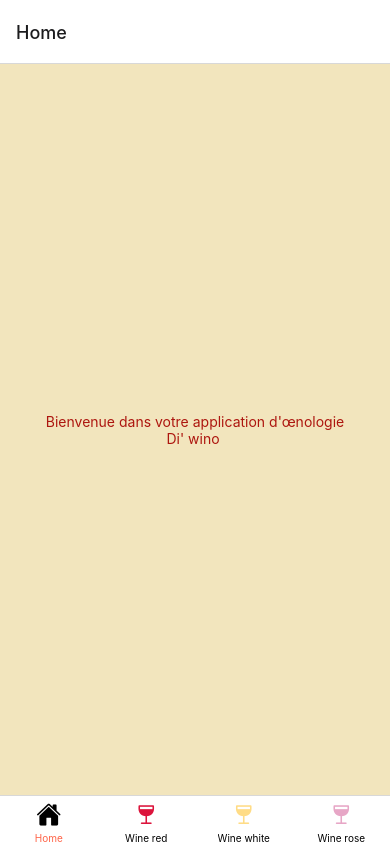
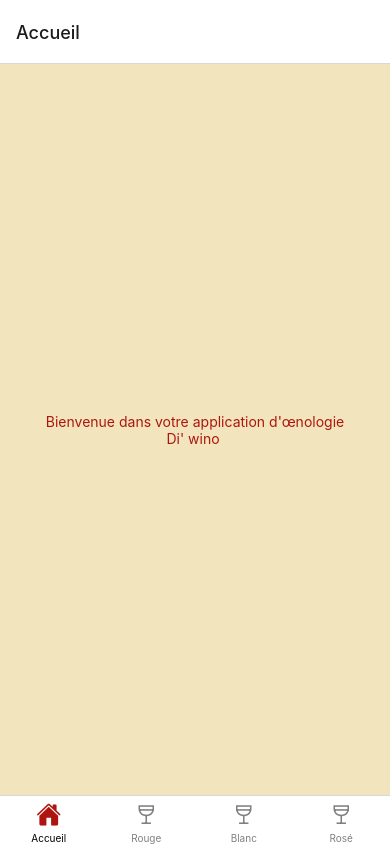
Before and after one commit to sofiane-wattiez/App-react, a React Native app: screen / in a window 390 px wide. Built offline with nearby package versions, Linux system fonts and the light colour scheme.

Commit message:
navbar update

```diff
--- a/components/NavigationBar/NavBar.js
+++ b/components/NavigationBar/NavBar.js
@@ -6,63 +6,72 @@ import { Ionicons } from '@expo/vector-icons';
 import WineRed from '../../navigation/WineRed.js';
 import WineRose from '../../navigation/WineRose.js';
 import WineWhite from '../../navigation/WineWhite.js';
-import HomeScreen from '../../navigation/HomeScreen.js';
 
 
-
+// Home page setting
+function HomeScreen() {
+  return (
+    <View style={{ flex: 1, backgroundColor: '#F2E5BD', justifyContent: 'center', alignItems: 'center' }}>
+      <View style={{ flex: 4, justifyContent: 'center', alignItems: 'center' }}>
+        <Text style={{ color: '#AD160F'}}>Bienvenue dans votre application d'œnologie</Text>
+        <Text style={{ color: '#AD160F'}}>Di' wino </Text>
+      </View>
+    </View>
+  );
+}
 
 const Tab = createBottomTabNavigator();
 
 export default function NavBar() {
   return (
     <NavigationContainer style={{ flex: 1 }}>
-      <Tab.Navigator
-           screenOptions={({ route }) => ({
+      <Tab.Navigator style={{ flex: 2}}
+          screenOptions={({ route }) => ({
             tabBarIcon: ({ focused, color, size }) => {
-              if (route.name === 'Home') {
+              if (route.name === 'Accueil') {
                 return (
                   <Ionicons
-                    name={focused ? 'home' : 'home'}
+                    name={focused ? 'home' : 'home-outline'}
                     size={size}
-                    color={'#000000'}
+                    color={focused ? '#AD160F' : 'grey' }
                   />
                 );
-              } else if (route.name === "Wine red") {
+              } else if (route.name === 'Rouge') {
                 return (
                   <Ionicons
-                    name={focused ? 'wine' : 'wine'}
+                    name={focused ? 'wine' : 'wine-outline'}
                     size={size}
-                    color={'#DC143C'}
+                    color={focused ? '#511201' : 'grey' }
                   />
                 );
-              }  else if (route.name === 'Wine white') {
+              }  else if (route.name === 'Blanc') {
                 return (
                   <Ionicons
-                    name={focused ? 'wine' : 'wine'}
+                    name={focused ?  'wine' : 'wine-outline'}
                     size={size}
-                    color={'#ffdc86'}
+                    color={focused ? '#F2E5BD' : 'grey' }
                   />
                 );
-              } else if (route.name === 'Wine rose') {
+              } else if (route.name === 'Ros\u00e9') {
               return (
                 <Ionicons
-                  name={focused ? 'wine' : 'wine'}
+                  name={focused ?  'wine' : 'wine-outline'}
                   size={size}
-                  color={'#e7a6c6'}
-                />
+                  color={focused ? '#F8E8E8' : 'grey' }
+                  />
               );
             }
 
             },
-            tabBarInactiveTintColor: 'black',
-            tabBarActiveTintColor: 'tomato',
+            tabBarInactiveTintColor: 'grey',
+            tabBarActiveTintColor: 'black',
           })}
 
       >
-        <Tab.Screen name="Home" component={HomeScreen}  />
-        <Tab.Screen name="Wine red" component={WineRed}  />
-        <Tab.Screen name="Wine white" component={WineWhite} />
-        <Tab.Screen name="Wine rose" component={WineRose}  />
+        <Tab.Screen name="Accueil" component={HomeScreen} />
+        <Tab.Screen name="Rouge" component={WineRed}  />
+        <Tab.Screen name="Blanc" component={WineWhite} />
+        <Tab.Screen name="Rosé" component={WineRose}  />
       </Tab.Navigator>
     </NavigationContainer>
   );
```
